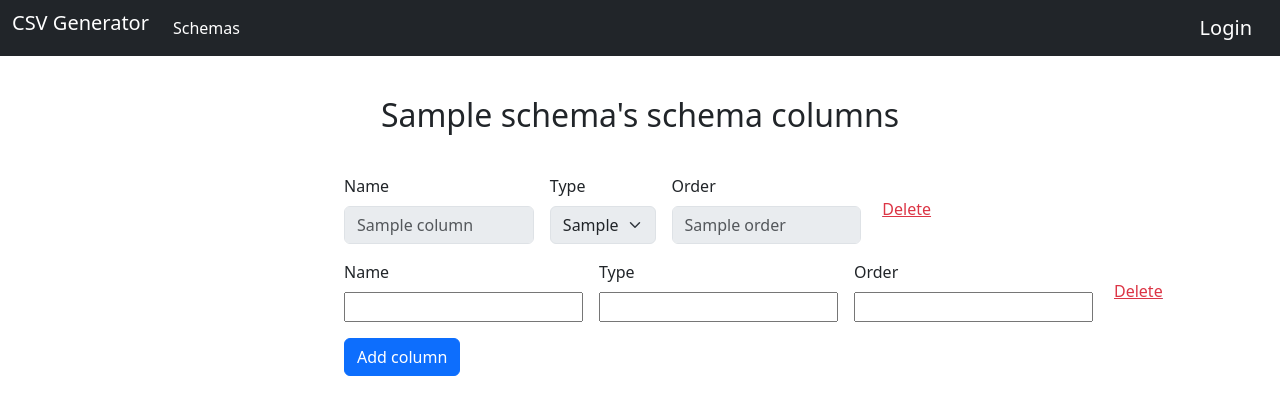
After one commit to DanSheremeta/planeks_tech_task, a Django app: template csv_generator/dataset_app/templates/dataset/column_form.html in a window 1280 px wide. The commit adds this page. Shown: the top 415 px of the page. Run offline with Django 3.2, Linux system fonts and the light colour scheme; the template is opened without the code that fills it: most values are stand-ins (such as "Sample title", 1, 10 or a date in 2020); form fields are guessed from the names that the template uses.

Commit message:
created all templates

```diff
--- a/csv_generator/dataset_app/templates/dataset/base.html
+++ b/csv_generator/dataset_app/templates/dataset/base.html
@@ -10,7 +10,7 @@
 <body>
 {% include 'dataset/navbar.html' %}
 <br/>
-<div class="container">
+<div class="container w-50 p-3">
     {% if messages %}
     {% for message in messages %}
     <div class="alert alert-warning alert-dismissible fade show" role="alert">
--- /dev/null
+++ b/csv_generator/dataset_app/templates/dataset/column_form.html
@@ -0,0 +1,52 @@
+{% extends 'dataset/base.html' %}
+
+{% block content %}
+<h2 class="d-flex justify-content-center">{{ schema.title }}'s schema columns</h2>
+<br>
+
+<div class="grid gap-2">
+    {% for column in columns %}
+    <div class="d-flex justify-content-between">
+        <div class="p-2 g-col-6">
+            <label for="disabledInput" class="form-label">Name</label>
+            <input type="text" class="form-control" id="disabledInput" placeholder="{{ column.name }}" disabled>
+        </div>
+        <div class="p-2 g-col-6">
+            <label for="disabledSelect" class="form-label">Type</label>
+            <select id="disabledSelect" class="form-select"  disabled>
+                <option>{{ column.type }}</option>
+            </select>
+        </div>
+        <div class="p-2 g-col-6">
+            <label for="disabledInput1" class="form-label">Order</label>
+            <input type="text" class="form-control" id="disabledInput1" placeholder="{{ column.order }}" disabled>
+        </div>
+        <button type="button" class="btn btn-link"><a class="link-danger" href="{% url 'column-delete' column.id %}">Delete</a></button>
+    </div>
+    {% endfor %}
+
+    <form action="" method="POST">
+        {% csrf_token %}
+        <div class="d-flex justify-content-between">
+            <div class="p-2 g-col-6">
+                <label for="Input" class="form-label">Name</label>
+                {{ form.name }}
+            </div>
+            <div class="p-2 g-col-6">
+                <label for="Select" class="form-label">Type</label>
+                {{ form.type }}
+            </div>
+            <div class="p-2 g-col-6">
+                <label for="Input1" class="form-label">Order</label>
+                {{ form.order }}
+            </div>
+            <button type="button" class="btn btn-link"><a class="link-danger" href="#">Delete</a></button>
+        </div>
+
+        <div class="p-2 g-col-6">
+            <button type="submit" class="btn btn-primary">Add column</button>
+        </div>
+    </form>
+</div>
+
+{% endblock %}
--- a/csv_generator/dataset_app/templates/dataset/navbar.html
+++ b/csv_generator/dataset_app/templates/dataset/navbar.html
@@ -5,7 +5,7 @@
                 <a class="navbar-brand" href="#">CSV Generator</a>
             </li>
             <li class="nav-item">
-                <a class="nav-link active" href="#">Schemas</a>
+                <a class="nav-link active" href="{% url 'schemas-list' %}">Schemas</a>
             </li>
         </ul>
         <ul class="navbar-nav justify-content-end">
```
Also changed, not shown: csv_generator/dataset_app/templates/dataset/schema_form.html (added, +18 -0 lines), csv_generator/dataset_app/templates/dataset/schemas.html (+16 -7 lines), csv_generator/user_app/templates/authentication/login.html (+7 -3 lines).
